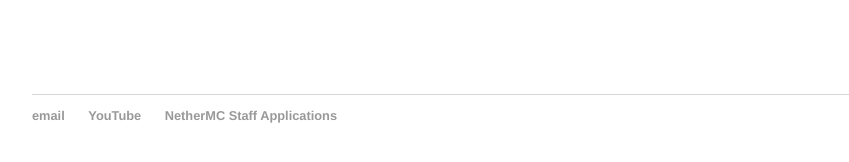
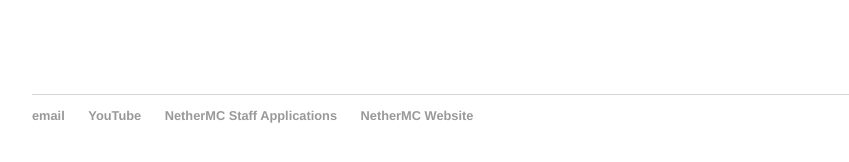
Before and after one commit to emlynlj/kranetmc.github.io, a Jekyll site: the page built from about/index.html, in a window 1280 px wide. Shown: the part 540-702 px from the top of the page, without its empty margins (160-1009 px from the left). Built offline with Jekyll 4.4.1, drawn with Linux system fonts in a browser that asks for light colours.

Commit message:
Update default.html

```diff
--- a/_layouts/default.html
+++ b/_layouts/default.html
@@ -23,7 +23,8 @@
         		<li><a href="mailto:kranetyt@gmail.com">email</a></li>
         		<li><a href="https://www.youtube.com/channel/UCcm6b13SJgzMOjlx9SdeG0g">YouTube</a></li>
 			<li><a href="https://forms.gle/G6LfBDetGcCq4oMS8">NetherMC Staff Applications</a></li>
-			</ul>
+                        <li><a href="https://www.nethermc.net">NetherMC Website</a></li>
+                </ul>
 		</footer>
 	</body>
 </html>
```
